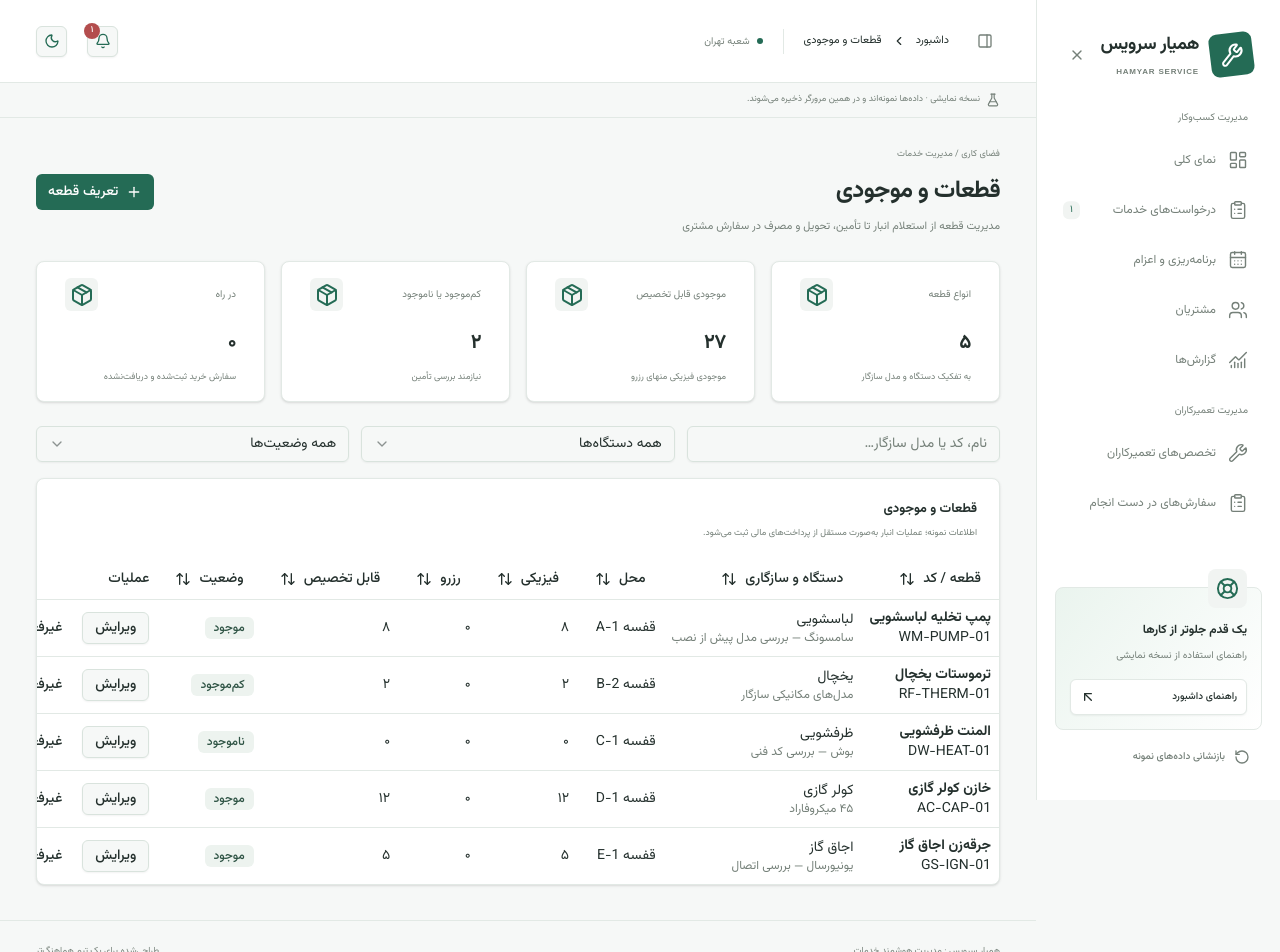
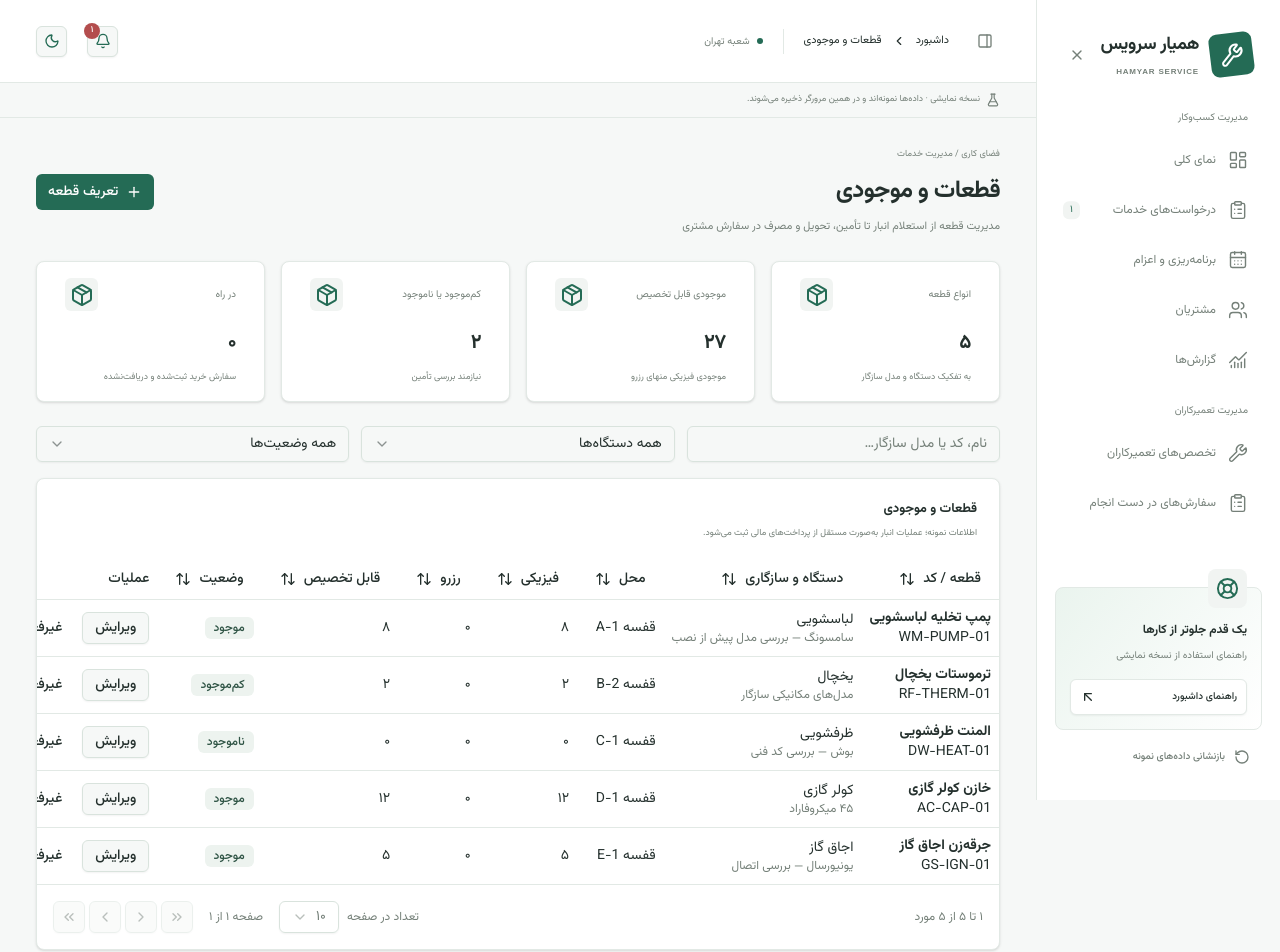
Before and after one commit to nafasebra/appliance-service-dashboard, a React (Vite) app: page /parts in a window 1280 px wide. Shown: the top 952 px of the page. Built offline with nearby package versions, Linux system fonts and the light colour scheme.

Commit message:
feat(tables): add shared pagination controls

```diff
--- a/src/shared/ui/data-table-features.ts
+++ b/src/shared/ui/data-table-features.ts
@@ -1,9 +1,17 @@
-import { createSortedRowModel, rowSortingFeature, tableFeatures } from '@tanstack/react-table';
+import {
+  createPaginatedRowModel,
+  createSortedRowModel,
+  rowPaginationFeature,
+  rowSortingFeature,
+  tableFeatures,
+} from '@tanstack/react-table';
 import { compareTableValues } from '../utils/table-sort.ts';
 
 export const dataTableFeatures = tableFeatures({
   rowSortingFeature,
   sortedRowModel: createSortedRowModel(),
+  rowPaginationFeature,
+  paginatedRowModel: createPaginatedRowModel(),
   sortFns: {
     persian: (left, right, columnId) =>
       compareTableValues(left.getValue(columnId), right.getValue(columnId)),
@@ -15,4 +23,6 @@ export type DataTableFeatures = typeof dataTableFeatures;
 export const dataTableDefaults = {
   defaultColumn: { sortFn: 'persian', sortDescFirst: false, sortUndefined: 'last' },
   enableMultiSort: false,
+  autoResetPageIndex: true,
+  initialState: { pagination: { pageIndex: 0, pageSize: 10 } },
 } as const;
--- /dev/null
+++ b/src/shared/ui/data-table-pagination.tsx
@@ -0,0 +1,107 @@
+import type { ReactTable, RowData } from '@tanstack/react-table';
+import { ChevronLeft, ChevronRight, ChevronsLeft, ChevronsRight } from 'lucide-react';
+import type { DataTableFeatures } from './data-table-features';
+import { number } from '../lib/format';
+import { Button } from './button';
+import {
+  Select,
+  SelectContent,
+  SelectGroup,
+  SelectItem,
+  SelectTrigger,
+  SelectValue,
+} from './select';
+
+const pageSizes = [10, 20, 50];
+
+export function DataTablePagination<TData extends RowData>({
+  table,
+}: {
+  table: ReactTable<DataTableFeatures, TData>;
+}) {
+  const { pageIndex, pageSize } = table.state.pagination;
+  const total = table.getRowCount();
+  const pageCount = table.getPageCount();
+  const start = total ? pageIndex * pageSize + 1 : 0;
+  const end = Math.min((pageIndex + 1) * pageSize, total);
+
+  return (
+    <nav
+      aria-label="صفحه‌بندی جدول"
+      dir="rtl"
+      className="flex flex-wrap items-center justify-between gap-3 border-t border-border p-4 text-xs text-muted-foreground"
+    >
+      <p role="status" aria-live="polite" aria-atomic="true">
+        {number(start)} تا {number(end)} از {number(total)} مورد
+      </p>
+      <div className="flex flex-wrap items-center gap-4">
+        <div className="flex items-center gap-2">
+          <span>تعداد در صفحه</span>
+          <Select
+            dir="rtl"
+            value={String(pageSize)}
+            onValueChange={(value) => table.setPageSize(Number(value))}
+          >
+            <SelectTrigger size="sm" aria-label="تعداد ردیف در هر صفحه">
+              <SelectValue />
+            </SelectTrigger>
+            <SelectContent>
+              <SelectGroup>
+                {pageSizes.map((size) => (
+                  <SelectItem key={size} value={String(size)}>
+                    {number(size)}
+                  </SelectItem>
+                ))}
+              </SelectGroup>
+            </SelectContent>
+          </Select>
+        </div>
+        <span>
+          صفحه {number(total ? pageIndex + 1 : 0)} از {number(pageCount)}
+        </span>
+        <div className="flex items-center gap-1">
+          <Button
+            type="button"
+            variant="outline"
+            size="icon-sm"
+            aria-label="صفحه اول"
+            onClick={() => table.firstPage()}
+            disabled={!table.getCanPreviousPage()}
+          >
+            <ChevronsRight aria-hidden="true" />
+          </Button>
+          <Button
+            type="button"
+            variant="outline"
+            size="icon-sm"
+            aria-label="صفحه قبل"
+            onClick={() => table.previousPage()}
+            disabled={!table.getCanPreviousPage()}
+          >
+            <ChevronRight aria-hidden="true" />
+          </Button>
+          <Button
+            type="button"
+            variant="outline"
+            size="icon-sm"
+            aria-label="صفحه بعد"
+            onClick={() => table.nextPage()}
+            disabled={!table.getCanNextPage()}
+          >
+            <ChevronLeft aria-hidden="true" />
+          </Button>
+          <Button
+            type="button"
+            variant="outline"
+            size="icon-sm"
+            aria-label="صفحه آخر"
+            onClick={() => table.lastPage()}
+            disabled={!table.getCanNextPage()}
+          >
+            <ChevronsLeft aria-hidden="true" />
+          </Button>
+        </div>
+      </div>
+    </nav>
+  );
+}
--- a/src/shared/ui/data-table.tsx
+++ b/src/shared/ui/data-table.tsx
@@ -7,6 +7,7 @@ import {
   type DataTableFeatures,
 } from './data-table-features';
 import { Button } from './button';
+import { DataTablePagination } from './data-table-pagination';
 import { Table, TableBody, TableCell, TableHead, TableHeader, TableRow } from './table';
 
 export type DataTableColumn<TData extends RowData> = ColumnDef<DataTableFeatures, TData>;
@@ -34,13 +35,15 @@ export function DataTable<TData extends RowData>({
   const rows = table.getRowModel().rows;
 
   return (
+    <div className="min-w-0">
       <Table>
         <TableHeader>
           {table.getHeaderGroups().map((group) => (
             <TableRow key={group.id}>
               {group.headers.map((header) => {
                 const sorted = header.column.getIsSorted();
-              const Icon = sorted === 'asc' ? ArrowUp : sorted === 'desc' ? ArrowDown : ArrowUpDown;
+                const Icon =
+                  sorted === 'asc' ? ArrowUp : sorted === 'desc' ? ArrowDown : ArrowUpDown;
                 return (
                   <TableHead
                     key={header.id}
@@ -54,7 +57,10 @@ export function DataTable<TData extends RowData>({
                         type="button"
                         variant="ghost"
                         size="sm"
-                      onClick={header.column.getToggleSortingHandler()}
+                        onClick={() => {
+                          header.column.toggleSorting();
+                          table.resetPageIndex();
+                        }}
                       >
                         <table.FlexRender header={header} />
                         <Icon aria-hidden="true" />
@@ -87,12 +93,17 @@ export function DataTable<TData extends RowData>({
           ))}
           {!rows.length && emptyMessage ? (
             <TableRow>
-            <TableCell colSpan={columns.length} className="h-24 text-center text-muted-foreground">
+              <TableCell
+                colSpan={columns.length}
+                className="h-24 text-center text-muted-foreground"
+              >
                 {emptyMessage}
               </TableCell>
             </TableRow>
           ) : null}
         </TableBody>
       </Table>
+      <DataTablePagination table={table} />
+    </div>
   );
 }
```
Also changed, not shown: 3 other files (tests, documents, lock files or other folders). Lines whose indentation alone changed are shown as unchanged.
